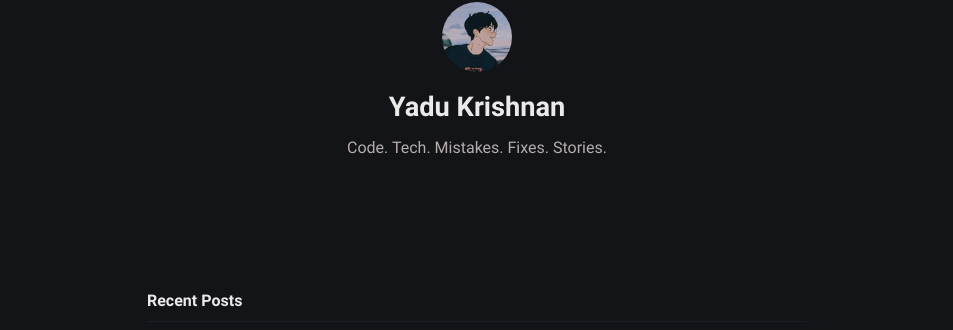
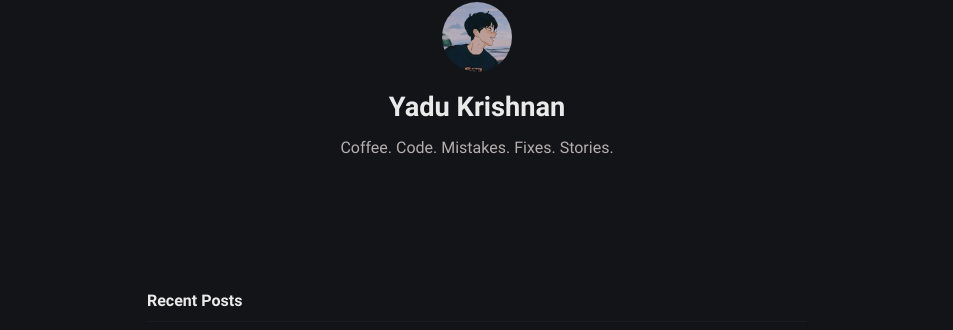
Before and after one commit to yadu-tv/yadu-tv.github.io, a Jekyll site: the page built from index.md, in a window 1280 px wide. Shown: the part 166-496 px from the top of the page, without its empty margins (163-1116 px from the left). Built offline with Jekyll 4.4.1, drawn with Linux system fonts in a browser that asks for light colours.

Commit message:
added coffeeeeee

```diff
--- a/_config.yml
+++ b/_config.yml
@@ -11,7 +11,7 @@ mode: dark # default theme "dark" | "light"
 author:
   name: Yadu Krishnan
   bio: >-
-    Code. Tech. Mistakes. Fixes. Stories.
+    Coffee. Code. Mistakes. Fixes. Stories.
   github: yadu-tv
   email: yaduk.tv@gmail.com
   avatar: /assets/img/avatar.png
```
